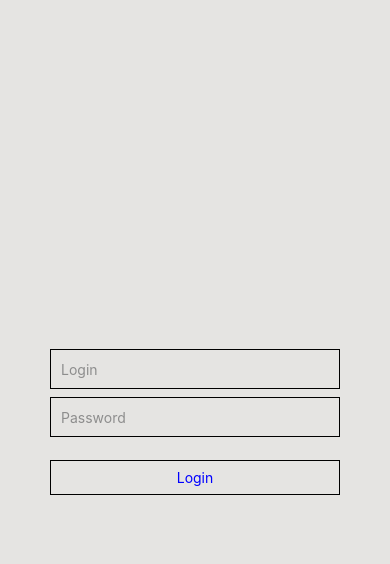
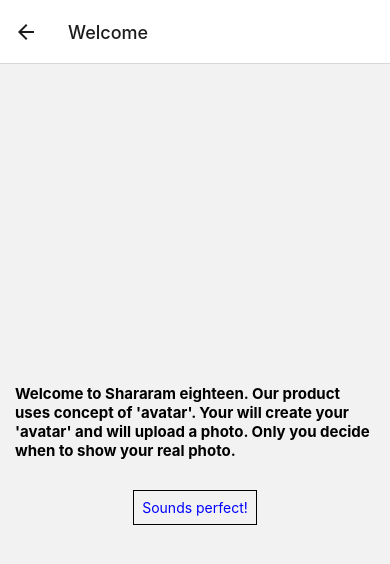
Before and after one commit to Jeka-13/shararam-eighteen-mobile, a React Native app: screen /Welcome in a window 390 px wide. Shown: the top 564 px of the page. Built offline with nearby package versions, Linux system fonts and the light colour scheme.

Commit message:
Add navigation and some screens

```diff
--- a/App.js
+++ b/App.js
@@ -1,51 +1,25 @@
 import {
-    SafeAreaView,
     StyleSheet,
-    TextInput,
-    View,
 } from 'react-native';
-import {useState} from "react";
-import CustomButton from "./components/button/CustomButton";
+import LoginScreen from "./screens/login/LoginScreen";
+import {NavigationContainer} from "@react-navigation/native";
+import WelcomeScreen from "./screens/welcome/WelcomeScreen";
+import {createNativeStackNavigator} from "@react-navigation/native-stack";
+import YourShararamScreen from "./screens/your-shararam/YourShararamScreen";
 
+const Stack = createNativeStackNavigator();
 export default function App() {
-    const [login, setLogin] = useState('');
-    const [password, setPassword] = useState('');
-
-    function pressedButton() {
-        console.log(login);
-        console.log(password);
-    }
 
   return (
-      <SafeAreaView style={styles.container}>
-          <View style={styles.formContainer}>
-              <TextInput
-                  style={styles.input}
-                  placeholder="Login"
-                  autoCapitalize="none"
-                  autoComplete="off"
-                  autoCorrect={false}
-                  onChangeText={setLogin}
-                  value={login}
-                  keyboardType="email-address"
-              />
-                  <TextInput
-                      style={styles.input}
-                      placeholder="Password"
-                      secureTextEntry={true}
-                      autoCorrect={false}
-                      autoCapitalize="none"
-                      autoComplete="off"
-                      value={password}
-                      onChangeText={setPassword}
-                  />
-              <CustomButton
-                  title='Login'
-                  customStyles={styles.btn}
-                  press={pressedButton}
-              />
-          </View>
-      </SafeAreaView>
+      <>
+          <NavigationContainer>
+              <Stack.Navigator initialRouteName="Login">
+                  <Stack.Screen name="Login" component={LoginScreen} />
+                  <Stack.Screen name="Welcome" component={WelcomeScreen} />
+                  <Stack.Screen name="Shararam" component={YourShararamScreen}/>
+              </Stack.Navigator>
+          </NavigationContainer>
+      </>
   );
 }
 
--- a/package.json
+++ b/package.json
@@ -9,10 +9,14 @@
     "web": "expo start --web"
   },
   "dependencies": {
+    "@react-navigation/native": "^6.1.9",
+    "@react-navigation/native-stack": "^6.9.17",
     "expo": "~49.0.15",
     "expo-status-bar": "~1.6.0",
     "react": "18.2.0",
-    "react-native": "0.72.6"
+    "react-native": "0.72.6",
+    "react-native-safe-area-context": "4.6.3",
+    "react-native-screens": "~3.22.0"
   },
   "devDependencies": {
     "@babel/core": "^7.20.0"
--- /dev/null
+++ b/screens/login/LoginScreen.js
@@ -0,0 +1,77 @@
+import {
+    SafeAreaView,
+    StyleSheet,
+    TextInput,
+    View,
+} from 'react-native';
+import {useState} from "react";
+import CustomButton from "../../components/button/CustomButton";
+
+
+const LoginScreen = ({navigation}) => {
+    const [login, setLogin] = useState('');
+    const [password, setPassword] = useState('');
+
+    function pressedButton() {
+        navigation.replace('Welcome')
+    }
+
+    return (
+        <SafeAreaView style={styles.container}>
+            <View style={styles.formContainer}>
+                <TextInput
+                    style={styles.input}
+                    placeholder="Login"
+                    autoCapitalize="none"
+                    autoComplete="off"
+                    autoCorrect={false}
+                    onChangeText={setLogin}
+                    value={login}
+                    keyboardType="email-address"
+                />
+                <TextInput
+                    style={styles.input}
+                    placeholder="Password"
+                    secureTextEntry={true}
+                    autoCorrect={false}
+                    autoCapitalize="none"
+                    autoComplete="off"
+                    value={password}
+                    onChangeText={setPassword}
+                />
+                <CustomButton
+                    title='Login'
+                    customStyles={styles.btn}
+                    press={pressedButton}
+                />
+            </View>
+        </SafeAreaView>
+    );
+};
+
+export default LoginScreen;
+
+const styles = StyleSheet.create({
+    container: {
+        flex: 1,
+        backgroundColor: '#e5e4e2'
+    },
+    formContainer: {
+        flex: 1,
+        width: '100%',
+        justifyContent: 'center',
+        paddingHorizontal: 50
+    },
+    input: {
+        height: 40,
+        padding: 5,
+        paddingLeft: 10,
+        borderColor: '#000',
+        borderWidth: 1,
+        marginBottom: 8,
+        color: '#8d8d8d'
+    },
+    btn: {
+        marginTop: 15
+    }
+});
--- /dev/null
+++ b/screens/welcome/WelcomeScreen.js
@@ -0,0 +1,34 @@
+import React from 'react';
+import {View, Text, SafeAreaView, StyleSheet} from "react-native";
+import CustomButton from "../../components/button/CustomButton";
+
+const WelcomeScreen = ({navigation}) => {
+    function onPress() {
+        navigation.replace('Shararam')
+    }
+    return (
+        <SafeAreaView style={styles.container}>
+            <View style={styles.container}>
+                <Text style={styles.text}>Welcome to Shararam eighteen. Our product uses concept of 'avatar'. Your will create your
+                    'avatar' and will upload a photo. Only you decide when to show your real photo.</Text>
+                <CustomButton title='Sounds perfect!' press={onPress}/>
+            </View>
+        </SafeAreaView>
+    );
+};
+
+export default WelcomeScreen;
+
+const styles = StyleSheet.create({
+    container: {
+        flex: 1,
+        justifyContent: "center",
+        alignItems: "center",
+        paddingHorizontal: 15
+    },
+    text: {
+      fontSize: 15,
+      marginBottom: 30,
+        fontWeight: "bold"
+    }
+})
--- /dev/null
+++ b/screens/your-shararam/YourShararamScreen.js
@@ -0,0 +1,13 @@
+import React from 'react';
+import {Text, View} from "react-native";
+
+const YourShararamScreen = () => {
+    return (
+
+        <View>
+            <Text>Your shararam</Text>
+        </View>
+    );
+};
+
+export default YourShararamScreen;
```
Also changed, not shown: 1 other file (tests, documents, lock files or other folders).
